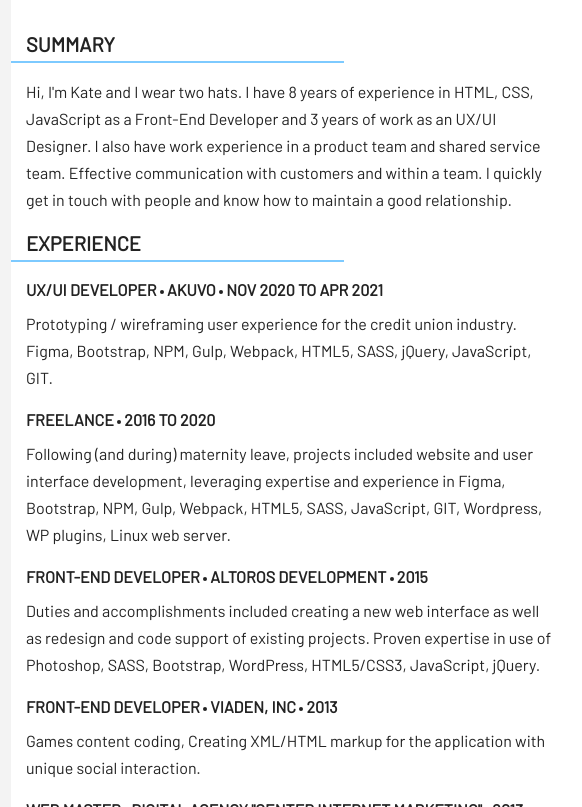
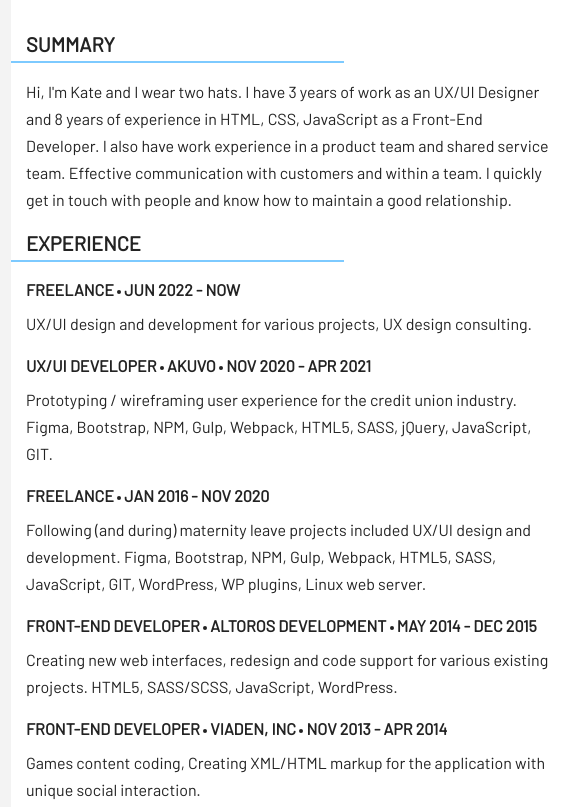
Before and after one commit to kate-pote/resume_project_redesign, a website: page app/index.html in a window 1280 px wide. Shown: the top 807 px of the page, 549-1131 px from the left. Drawn offline with nearby package versions, Linux system fonts and the light colour scheme; files that its build step writes are made by us from their sources.

Commit message:
Update index.html

```diff
--- a/app/index.html
+++ b/app/index.html
@@ -121,34 +121,38 @@
         </aside>
         <article class="cont-col col-md-7">
           <h3>summary</h3>
-          <p>Hi, I'm Kate and I wear two hats. I have 8 years of experience in HTML, CSS, JavaScript as a Front-End Developer and 3 years of work as an UX/UI Designer. I also have work experience in a product team and shared service team. Effective communication with customers and within a team. I quickly get in touch with people and know how to maintain a good relationship.
+          <p>Hi, I'm Kate and I wear two hats. I have 3 years of work as an UX/UI Designer and 8 years of experience in HTML, CSS, JavaScript as a Front-End Developer. I also have work experience in a product team and shared service team. Effective communication with customers and within a team. I quickly get in touch with people and know how to maintain a good relationship.
           </p>
           <h3>experience</h3>
-          <h4>UX/UI Developer <i class="circle"></i> AKUVO <i class="circle"></i> Nov 2020 to Apr 2021</h4>
+          <h4>freelance <i class="circle"></i> JUN 2022 - NOW</h4>
+          <p>
+            UX/UI design and development for various projects, UX design consulting.
+          </p>
+          <h4>UX/UI Developer <i class="circle"></i> AKUVO <i class="circle"></i> NOV 2020 - APR 2021</h4>
           <p>
             Prototyping / wireframing user experience for the credit union industry.
             Figma, Bootstrap, NPM, Gulp, Webpack, HTML5, SASS, jQuery, JavaScript, GIT.
           </p>
 
-          <h4>freelance <i class="circle"></i> 2016 to 2020</h4>
+          <h4>freelance <i class="circle"></i> JAN 2016 - NOV 2020</h4>
           <p>
-            Following (and during) maternity leave, projects included website and user interface development,
-            leveraging expertise and experience in Figma, Bootstrap, NPM, Gulp, Webpack, HTML5, SASS, JavaScript, GIT, Wordpress,
+            Following (and during) maternity leave projects included UX/UI design and development.
+            Figma, Bootstrap, NPM, Gulp, Webpack, HTML5, SASS, JavaScript, GIT, WordPress,
             WP plugins, Linux web server.
           </p>
-          <h4>front-end developer <i class="circle"></i> altoros development <i class="circle"></i> 2015</h4>
+          <h4>front-end developer <i class="circle"></i> altoros development <i class="circle"></i> MAY 2014 - DEC 2015</h4>
           <p>
-            Duties and accomplishments included creating a new web interface as well as redesign and code support of existing
-            projects. Proven  expertise  in use  of Photoshop, SASS, Bootstrap, WordPress, HTML5/CSS3, JavaScript, jQuery.
+            Creating new web interfaces, redesign and code support for various existing projects. HTML5, SASS/SCSS, JavaScript, WordPress.
           </p>
-          <h4>front-end developer <i class="circle"></i> viaden, inc <i class="circle"></i> 2013</h4>
+          <h4>front-end developer <i class="circle"></i> viaden, inc <i class="circle"></i> NOV 2013 - APR 2014</h4>
           <p>
             Games content coding, Creating XML/HTML markup for the application with unique social interaction.
           </p>
           <h4>web master <i class="circle"></i> digital agency &quot;Center Internet Marketing&quot; <i class="circle"></i> 2013</h4>
+          <p>CMS, Wordpress, HTML, CSS.</p>
 
           <h3>education</h3>
-          <h4>Web & Mobile Designer in 2022: UI/UX, Figma, +more <i class="circle"></i>2022</h4>
+          <h4>Web & Mobile Designer in 2022: UI/UX, Figma, +more <i class="circle"></i> 2022</h4>
           <p>
             Using the latest best practices in Web Design and Mobile Design as well as User Interface and User Experience Design (UI/UX)
           </p>
```
